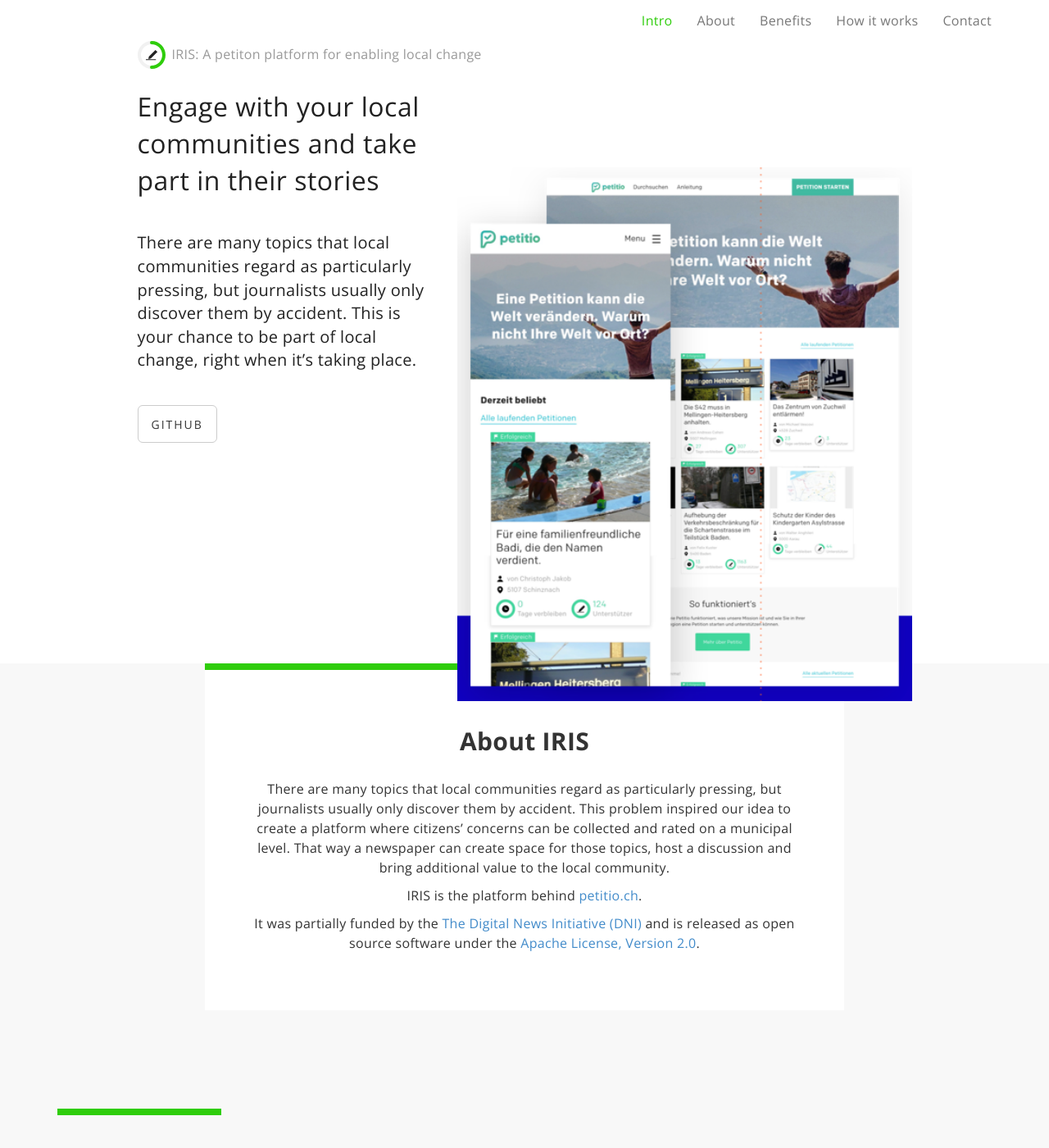
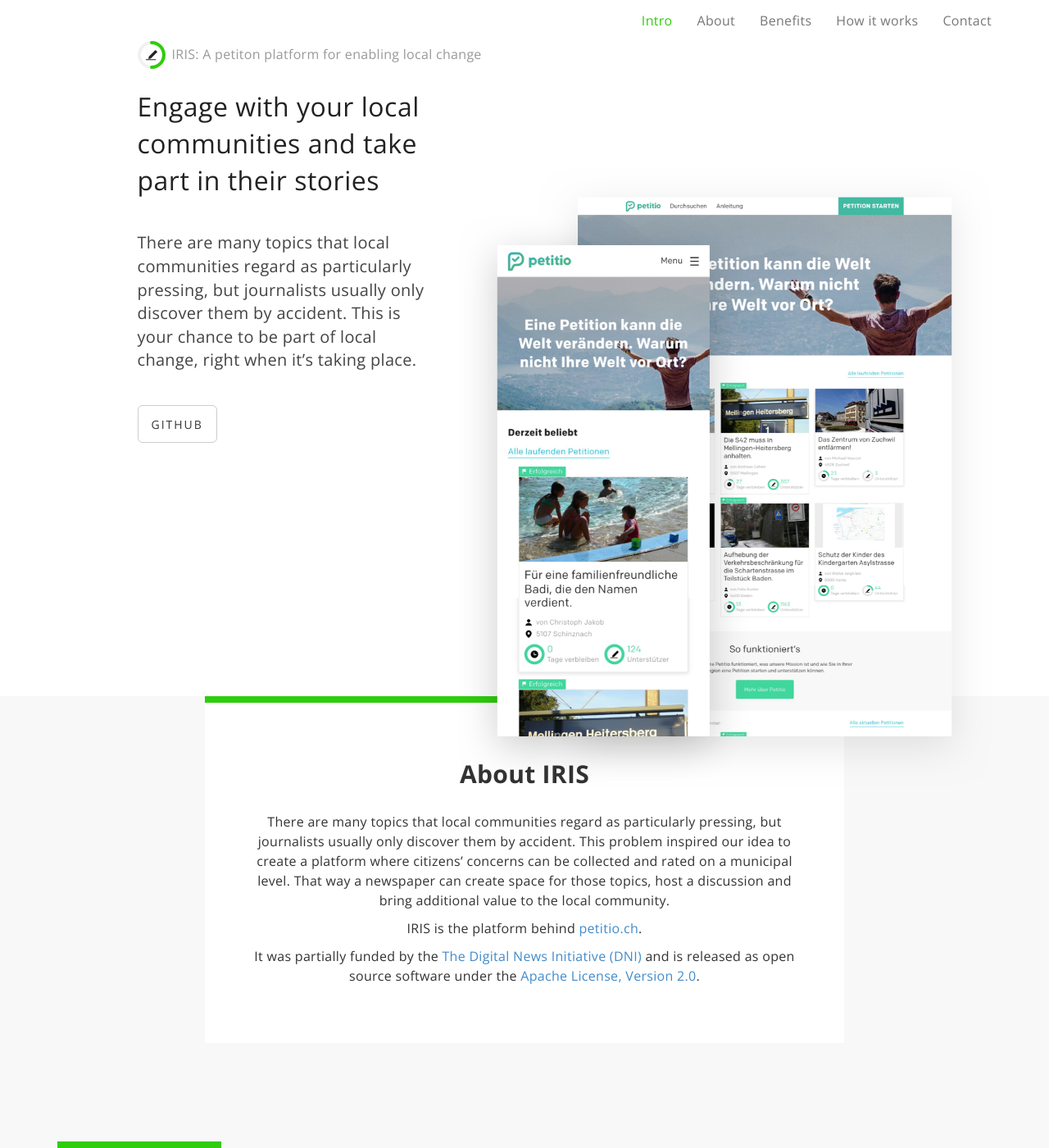
Before and after one commit to iris-dni/iris-landing-page, a Jekyll site: the page built from index.html, in a window 1280 px wide and 1400 px high. Shown: the whole window at 82% size. Built offline with Jekyll 4.4.1, drawn with Linux system fonts in a browser that asks for light colours.

Commit message:
Tweaked hero design in design review w Louise

```diff
--- a/_includes/hero.html
+++ b/_includes/hero.html
@@ -34,7 +34,7 @@
             </ul>
           </div>
         </div>
-        <div class="col-md-6">
+        <div class="col-md-7">
           <img src="img/hero/hero-img.png" alt="" class="hero__image">
         </div>
       </div>
--- a/css/landing-page.css
+++ b/css/landing-page.css
@@ -105,10 +105,15 @@
     letter-spacing: 0.5px;
   }
 
+  /**
+   * 1. Slightly lighter color to make the type seem lighter than headline
+   *    without resorting to using the light font (to save a request)
+   */
   .hero__intro {
     font-size: 1.25em;
     margin-top: 2em;
     margin-bottom: 2em;
+    color: #444444; /* 1 */
   }
 
   .hero__image {
@@ -130,11 +135,16 @@
 
 
   @media(min-width:992px) {
+    /**
+     * 1. This is all to overlap the following section.
+     *    Please make sure the following section has corresponding padding on top.
+     */
     .hero__image {
-      position: relative;
-      top: 96px;
-      top: 6rem;
-      z-index: 1;
+      position: relative; /* 1 */
+      top: 96px; /* 1 */
+      top: 6rem; /* 1 */
+      margin-bottom: -4em; /* 1 */
+      z-index: 1; /* 1 */
     }
   }
 
```
Also changed, not shown: img/hero/hero-img.png.
